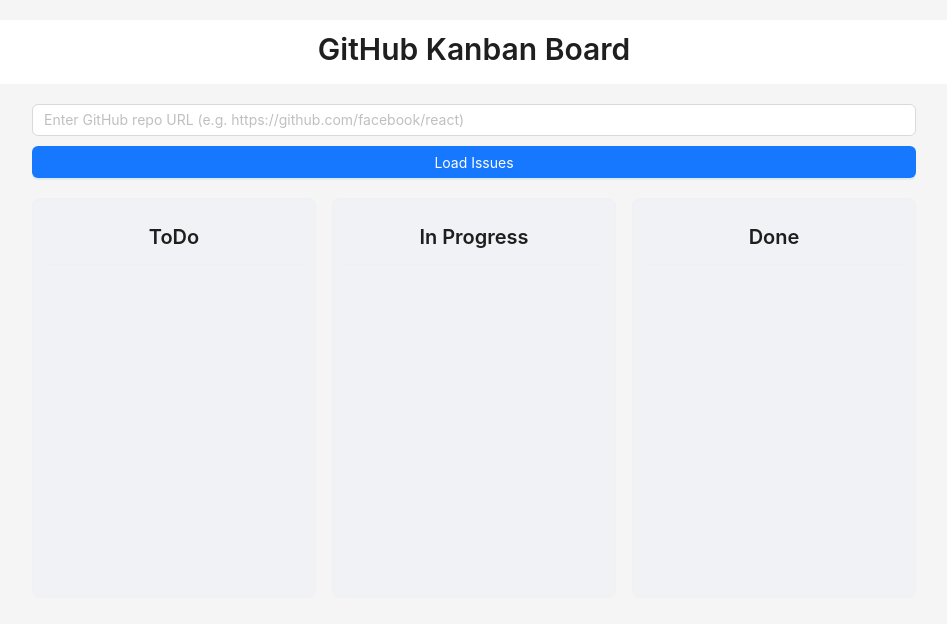
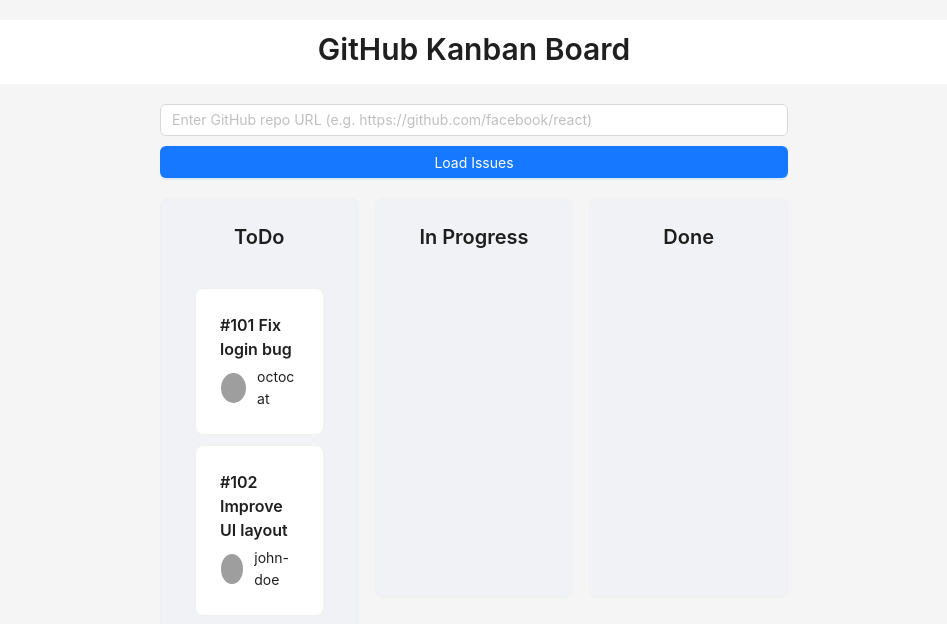
Before and after one commit to chelsea7smile/github-kanban-board-tt, a React (Vite) app: page / in a window 1280 px wide. Shown: the top 624 px of the page, without its empty margins (166-1113 px from the left). Built offline with nearby package versions, Linux system fonts and the light colour scheme; grey boxes are pictures that could not be loaded.

Commit message:
test issues

```diff
--- a/src/components/Column.tsx
+++ b/src/components/Column.tsx
@@ -1,13 +1,25 @@
 import { Card, Typography } from 'antd';
+import IssueCard from './IssueCard';
 
 const { Title } = Typography;
 
+interface Issue {
+  id: number;
+  title: string;
+  number: number;
+  user: {
+    login: string;
+    avatar_url: string;
+  };
+  url: string;
+}
+
 interface ColumnProps {
   title: string;
-  children?: React.ReactNode;
+  issues: Issue[];
 }
 
-const Column: React.FC<ColumnProps> = ({ title, children }) => {
+const Column: React.FC<ColumnProps> = ({ title, issues }) => {
   return (
     <Card
       title={
@@ -22,7 +34,15 @@
         padding: '10px',
       }}
     >
-      {children}
+      {issues.map((issue) => (
+        <IssueCard
+          key={issue.id}
+          title={issue.title}
+          number={issue.number}
+          user={issue.user}
+          url={issue.url}
+        />
+      ))}
     </Card>
   );
 };
--- a/src/components/IssueCard.tsx
+++ b/src/components/IssueCard.tsx
@@ -0,0 +1,33 @@
+import { Card, Typography, Avatar } from 'antd';
+
+const { Title, Text } = Typography;
+
+interface IssueCardProps {
+  title: string;
+  number: number;
+  user: {
+    login: string;
+    avatar_url: string;
+  };
+  url: string;
+}
+
+const IssueCard: React.FC<IssueCardProps> = ({ title, number, user, url }) => {
+  return (
+    <Card
+      hoverable
+      style={{ marginBottom: '10px' }}
+      onClick={() => window.open(url, '_blank')}
+    >
+      <Title level={5} style={{ marginBottom: '5px' }}>
+        #{number} {title}
+      </Title>
+      <div style={{ display: 'flex', alignItems: 'center', gap: '10px' }}>
+        <Avatar src={user.avatar_url} alt={user.login} />
+        <Text>{user.login}</Text>
+      </div>
+    </Card>
+  );
+};
+
+export default IssueCard;
--- a/src/pages/KanbanBoard.tsx
+++ b/src/pages/KanbanBoard.tsx
@@ -8,9 +8,26 @@
 const KanbanBoard = () => {
   const [repoUrl, setRepoUrl] = useState('');
 
+  const issuesMock = [
+    {
+      id: 1,
+      title: 'Fix login bug',
+      number: 101,
+      user: { login: 'octocat', avatar_url: 'https://github.com/octocat.png' },
+      url: 'https://github.com/facebook/react/issues/101',
+    },
+    {
+      id: 2,
+      title: 'Improve UI layout',
+      number: 102,
+      user: { login: 'john-doe', avatar_url: 'https://github.com/john-doe.png' },
+      url: 'https://github.com/facebook/react/issues/102',
+    },
+  ];
+
   const handleLoadIssues = () => {
     console.log('Загружаем задачи из:', repoUrl);
-    // API
+    //    API
   };
 
   return (
@@ -31,14 +48,14 @@
         </Button>
 
         <Row gutter={16} style={{ marginTop: '20px', display: 'flex', justifyContent: 'space-between' }}>
-          <Col span={8} style={{ minWidth: '300px', flex: 1 }}>
-            <Column title="ToDo" />
+          <Col span={8}>
+            <Column title="ToDo" issues={issuesMock} />
           </Col>
-          <Col span={8} style={{ minWidth: '300px', flex: 1 }}>
-            <Column title="In Progress" />
+          <Col span={8}>
+            <Column title="In Progress" issues={[]} />
           </Col>
-          <Col span={8} style={{ minWidth: '300px', flex: 1 }}>
-            <Column title="Done" />
+          <Col span={8}>
+            <Column title="Done" issues={[]} />
           </Col>
         </Row>
       </Content>
```
